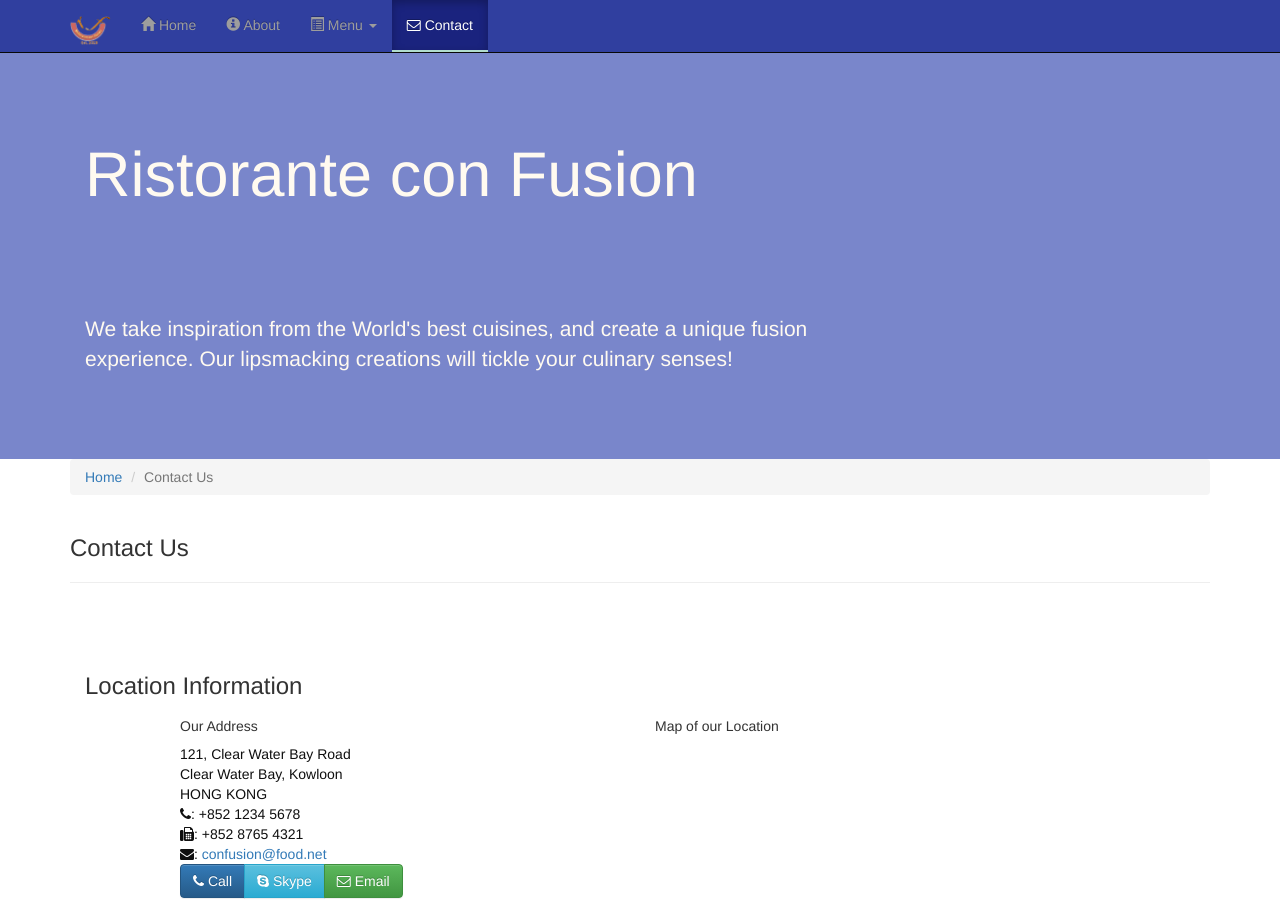
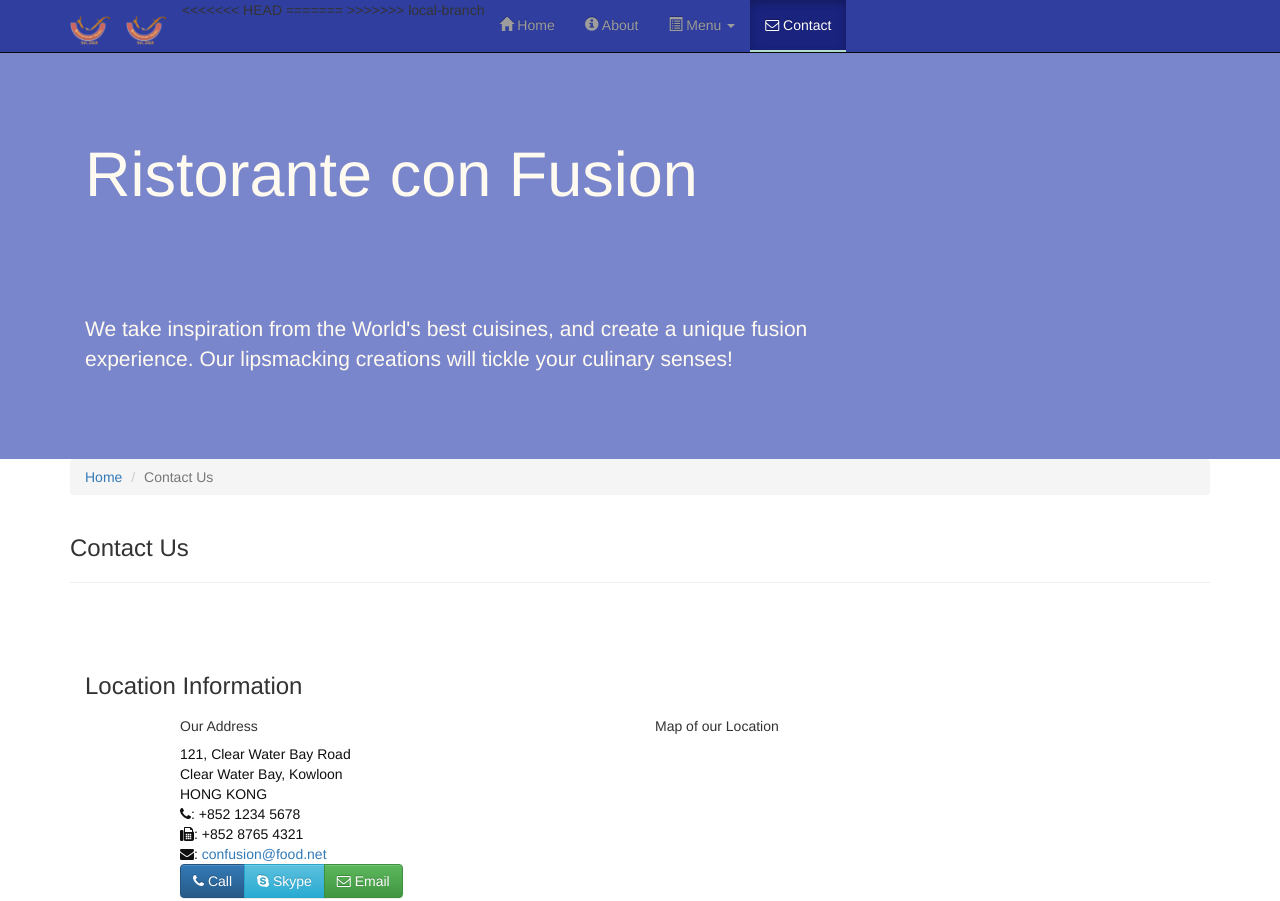
Before and after one commit to popsonebz/test-site, a plain HTML site: page contactus.html in a window 1280 px wide. Shown: the top 901 px of the page. Drawn offline with nearby package versions, Linux system fonts and the light colour scheme.

Commit message:
logo added

```diff
--- a/contactus.html
+++ b/contactus.html
@@ -34,7 +34,11 @@
                     <span class="icon-bar"></span>
                     <span class="icon-bar"></span>
                 </button>
+<<<<<<< HEAD
                <a class="navbar-brand" href="#"><img src="img/logo.png" height="30" width="41"></a>
+=======
+                <a class="navbar-brand" href="#"><img src="img/logo.png" height="30" width="41"></a>
+>>>>>>> local-branch
             </div>
             <div id="navbar" class="navbar-collapse collapse">
                 <ul class="nav navbar-nav">
```
